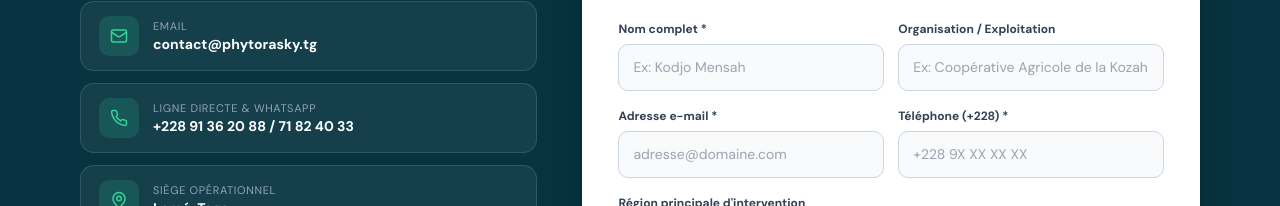
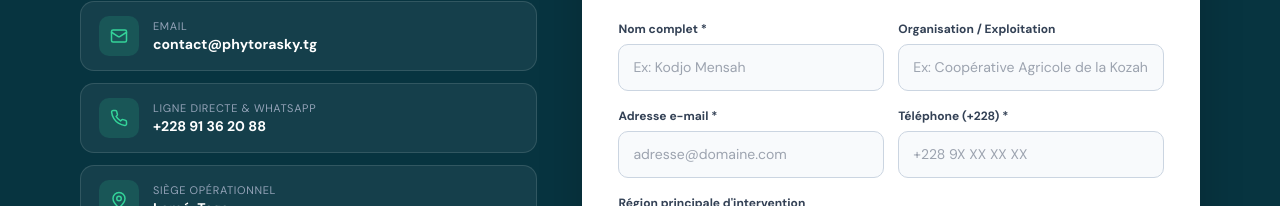
Before and after one commit to AYEDJE/PhytoraSky_Tech, a React (Vite) app in the folder PhytoraSky_Tech-main/: page / in a window 1280 px wide. Shown: the part 9312-9518 px from the top of the page. Built offline with nearby package versions, Linux system fonts and the light colour scheme.

Commit message:
modification du contact

```diff
--- a/PhytoraSky_Tech-main/src/components/Contact.tsx
+++ b/PhytoraSky_Tech-main/src/components/Contact.tsx
@@ -56,7 +56,7 @@ export default function Contact() {
                 <span className="info-icon"><Phone size={18} /></span>
                 <div>
                   <small>Ligne directe & WhatsApp</small>
-                  <strong>+228 91 36 20 88 / 71 82 40 33</strong>
+                  <strong>+228 91 36 20 88 </strong>
                 </div>
               </a>
 
```
Also changed, not shown: 1 other file (tests, documents, lock files or other folders).
